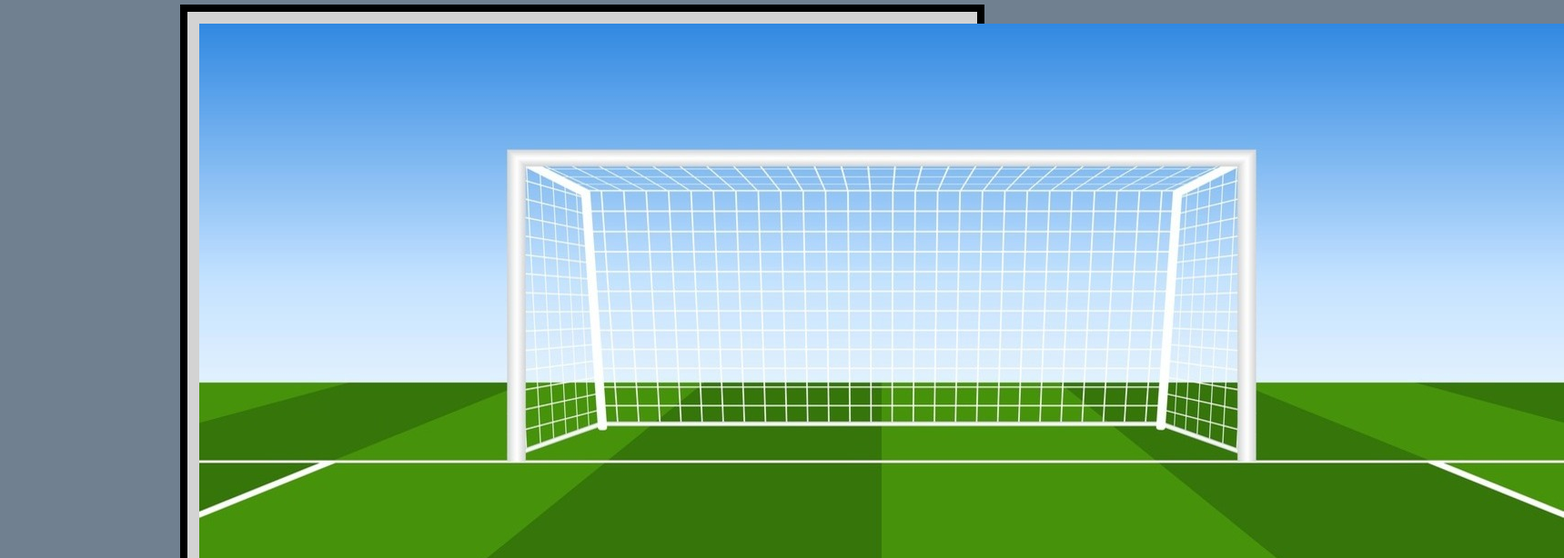
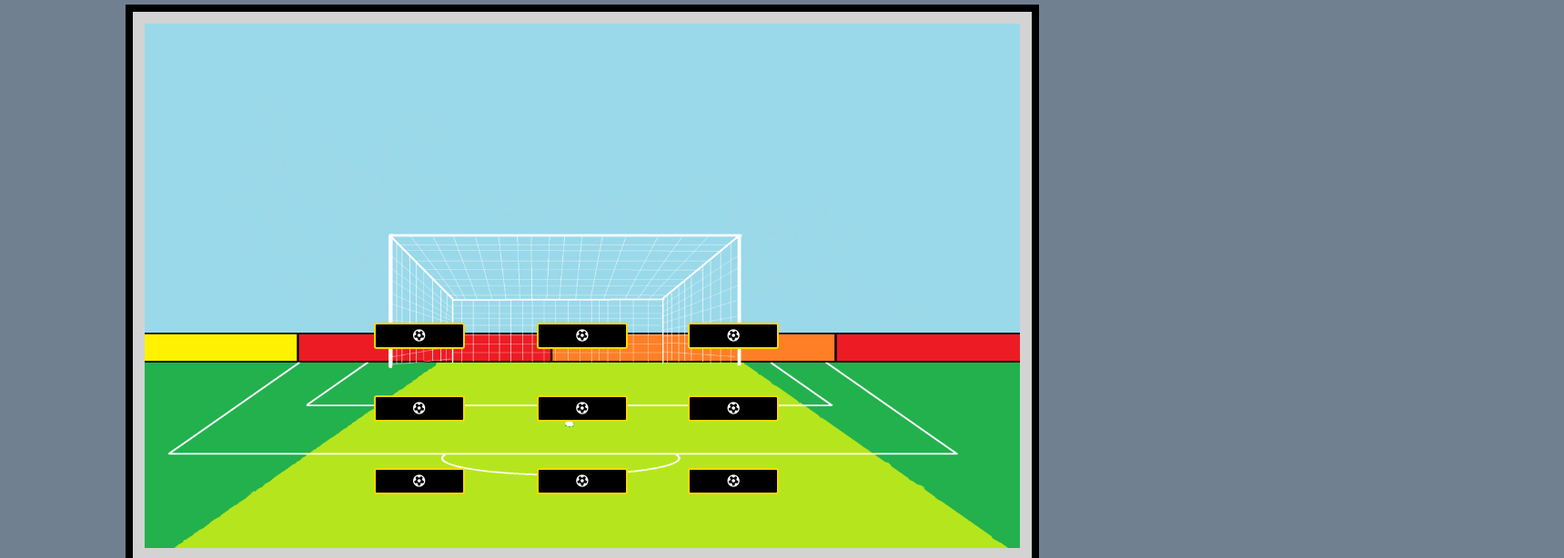
Before and after one commit to Code-Institute-Submissions/javascript-portfolio2-penalty-shootout, a plain HTML site: page index.html in a window 1280 px wide. Shown: the part 86-700 px from the top of the page at 91% size, 1719 px wide, since content can reach past the window. Drawn offline with Linux system fonts and the light colour scheme.

Commit message:
Added new images. Placed buttons ontop of the image.

```diff
--- a/assets/css/style.css
+++ b/assets/css/style.css
@@ -20,18 +20,146 @@ body {
 /*---------Game Layout*/
 .game-area {
     background-color: lightgray;
-    box-sizing: border-box;
     position: center;
-    margin-left: 190px;
-    margin-right: 190px;
+    margin-left: 130px;
+    margin-right: 130px;
     padding: 1%;
     border: 8px solid #000000;
 }
 
-.contols-area {
-    width: 50%;
-    margin: 40px auto;
+.game-area img {
+    width: 100%;
+    height: auto;
+}
 
+.game-area .btn--white1 {
+    position: absolute;
+    top: 55%;
+    left: 32%;
+    transform: translate(1px, 1px);
+    -ms-transform: translate(-50%, -50%);
+    background-color: black;
+    color: white;
+    padding: 5px;
+    border: 2px solid #ffd700;
+    cursor: pointer;
+    border-radius: 3px;
+}
+
+.game-area .btn--white2 {
+    position: absolute;
+    top: 65%;
+    left: 32%;
+    transform: translate(1px, 1px);
+    -ms-transform: translate(-50%, -50%);
+    background-color: black;
+    color: white;
+    padding: 5px;
+    border: 2px solid #ffd700;
+    cursor: pointer;
+    border-radius: 3px;
+}
+
+.game-area .btn--white3 {
+    position: absolute;
+    top: 75%;
+    left: 32%;
+    transform: translate(1px, 1px);
+    -ms-transform: translate(-50%, -50%);
+    background-color: black;
+    color: white;
+    padding: 5px;
+    border: 2px solid #ffd700;
+    cursor: pointer;
+    border-radius: 3px;
+}
+
+.game-area .btn--white4 {
+    position: absolute;
+    top: 55%;
+    left: 46%;
+    transform: translate(1px, 1px);
+    -ms-transform: translate(-50%, -50%);
+    background-color: black;
+    color: white;
+    padding: 5px;
+    border: 2px solid #ffd700;
+    cursor: pointer;
+    border-radius: 3px;
+}
+
+.game-area .btn--white5 {
+    position: absolute;
+    top: 65%;
+    left: 46%;
+    transform: translate(1px, 1px);
+    -ms-transform: translate(-50%, -50%);
+    background-color: black;
+    color: white;
+    padding: 5px;
+    border: 2px solid #ffd700;
+    cursor: pointer;
+    border-radius: 3px;
+}
+
+.game-area .btn--white6 {
+    position: absolute;
+    top: 75%;
+    left: 46%;
+    transform: translate(1px, 1px);
+    -ms-transform: translate(-50%, -50%);
+    background-color: black;
+    color: white;
+    padding: 5px;
+    border: 2px solid #ffd700;
+    cursor: pointer;
+    border-radius: 3px;
+}
+
+.game-area .btn--white7 {
+    position: absolute;
+    top: 55%;
+    left: 59%;
+    transform: translate(1px, 1px);
+    -ms-transform: translate(-50%, -50%);
+    background-color: black;
+    color: white;
+    padding: 5px;
+    border: 2px solid #ffd700;
+    cursor: pointer;
+    border-radius: 3px;
+}
+
+.game-area .btn--white8 {
+    position: absolute;
+    top: 65%;
+    left: 59%;
+    transform: translate(1px, 1px);
+    -ms-transform: translate(-50%, -50%);
+    background-color: black;
+    color: white;
+    padding: 5px;
+    border: 2px solid #ffd700;
+    cursor: pointer;
+    border-radius: 3px;
+}
+
+.game-area .btn--white9 {
+    position: absolute;
+    top: 75%;
+    left: 59%;
+    transform: translate(1px, 1px);
+    -ms-transform: translate(-50%, -50%);
+    background-color: black;
+    color: white;
+    padding: 5px;
+    border: 2px solid #ffd700;
+    cursor: pointer;
+    border-radius: 3px;
+}
+
+.game-area .btn:hover {
+    background-color: black;
 }
 
 /*-------------- Scoring*/
--- a/index.html
+++ b/index.html
@@ -17,9 +17,8 @@
     <h1 class="heading">Penalty Shootout!</h1>
 
     <div class="game-area">
-        <img class="image" src="assets/images/football_and_goal1.jpg" alt="penalty-box and goal">
-        <a href="https://www.vecteezy.com/free-vector/soccer-stadium">Soccer Stadium Vectors by Vecteezy</a>
-        <div class="controls-area">
+        <img class="image" src="assets/images/pitch31.png" alt="penalty-box and goal">
+
         <button data-type="football" class="btn--big btn--white1">
             <i class="fa-sharp fa-regular fa-futbol"></i>
         </button>
@@ -48,7 +47,6 @@
             <i class="fa-sharp fa-regular fa-futbol"></i>
         </button>
     </div>
-    </div>
 
     <div class="score-area">
         <p class="scores">Scored<span id="scored"> 0</span></p>
```
Also changed, not shown: assets/images/football2.png (added), assets/images/pitch3(2).png (added), assets/images/pitch31.png (added). Lines whose indentation alone changed are shown as unchanged.
